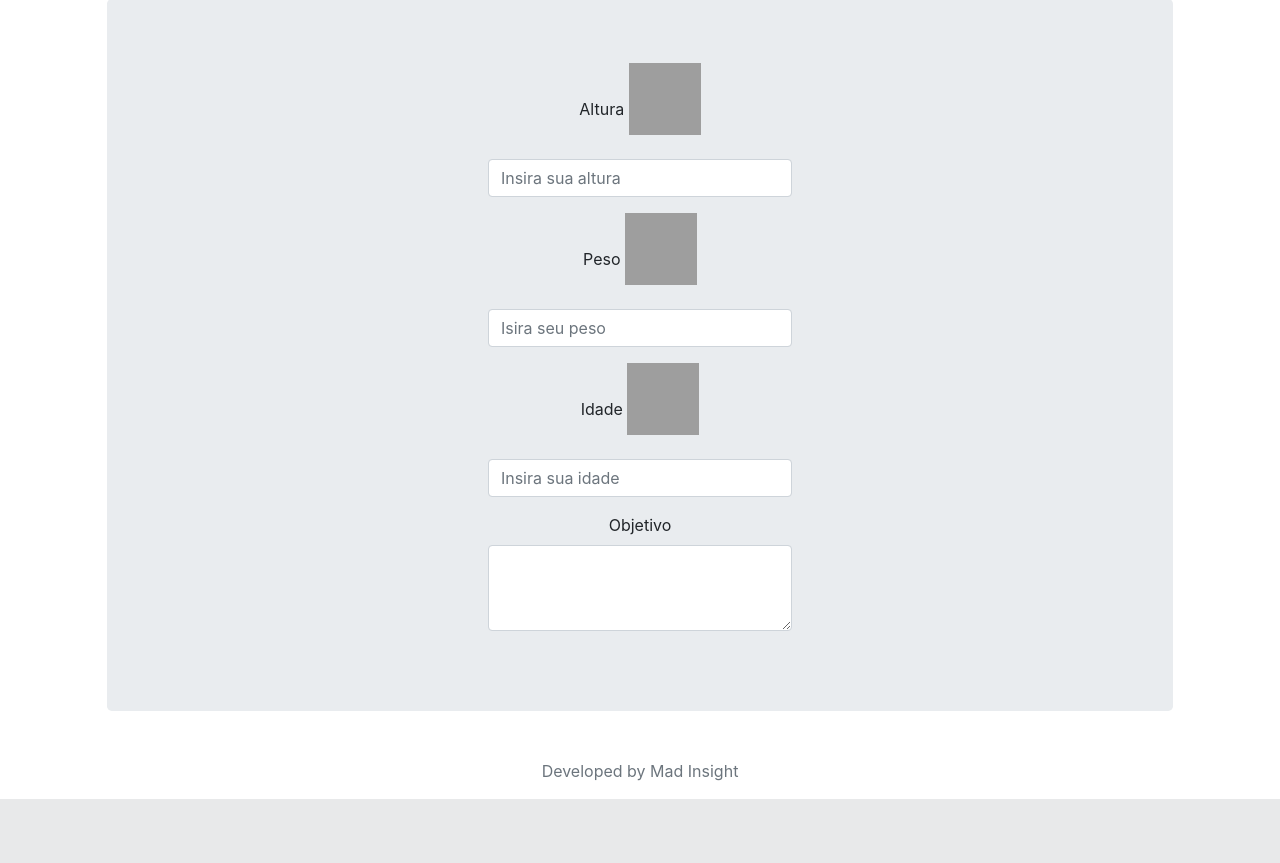
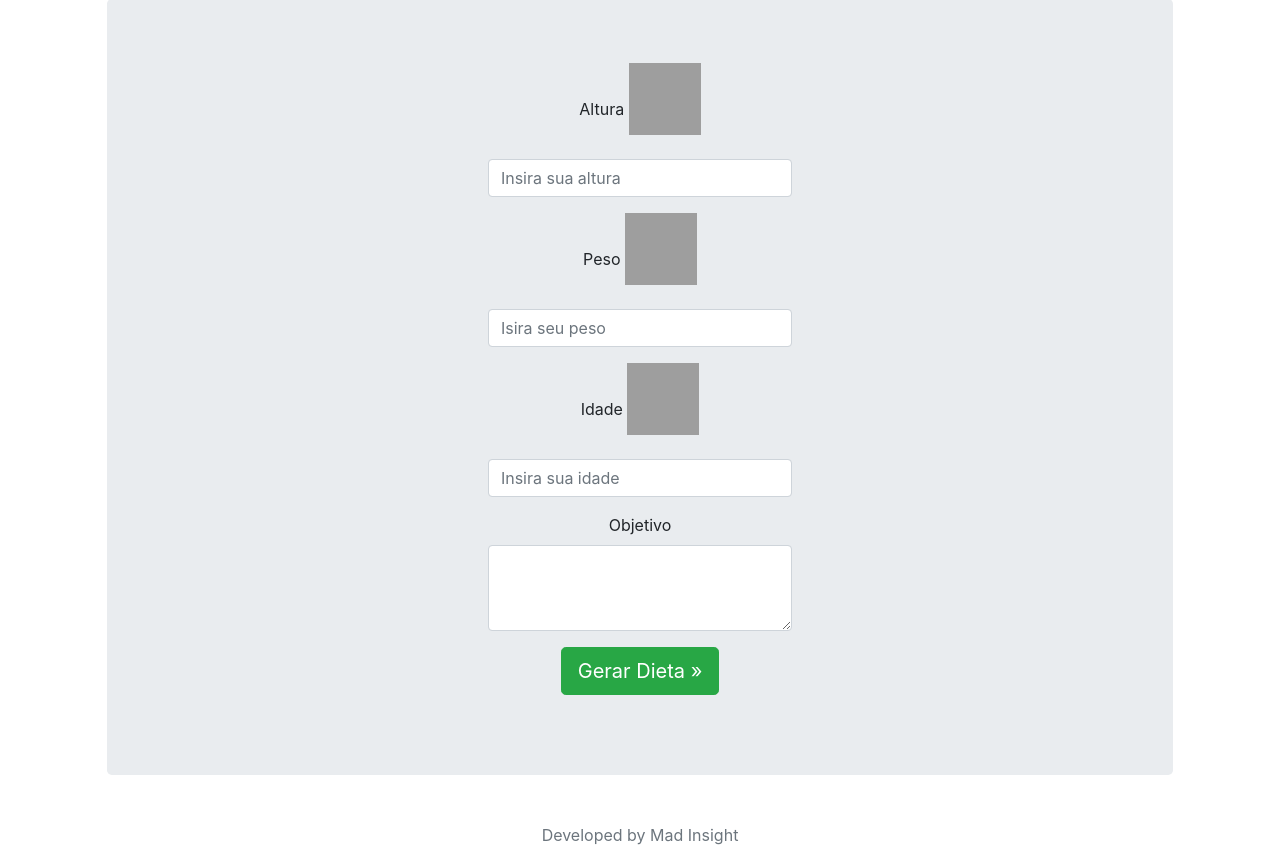
Before and after one commit to guilhermer1307/dietmaker, a Django app: page /main/ in a window 1280 px wide. Shown: the part 307-1170 px from the top of the page. Before the commit the page ends 1106 px from the top, so only its background shows below. Run offline with Django 3.2, Linux system fonts and the light colour scheme; some libraries are stand-ins or nearby versions; grey boxes are pictures that could not be loaded.

Commit message:
btn_gerardieta

```diff
--- a/dietmaker/dietmaker/diet/templates/main.html
+++ b/dietmaker/dietmaker/diet/templates/main.html
@@ -81,6 +81,7 @@
             <textarea class="form-control" id="exampleFormControlTextarea1" rows="3"></textarea>
         </div>
         </div>
+            <a class="btn btn-success btn-lg" href="#" role="button">Gerar Dieta &raquo;</a>
         </div>
     </center>
 
```
